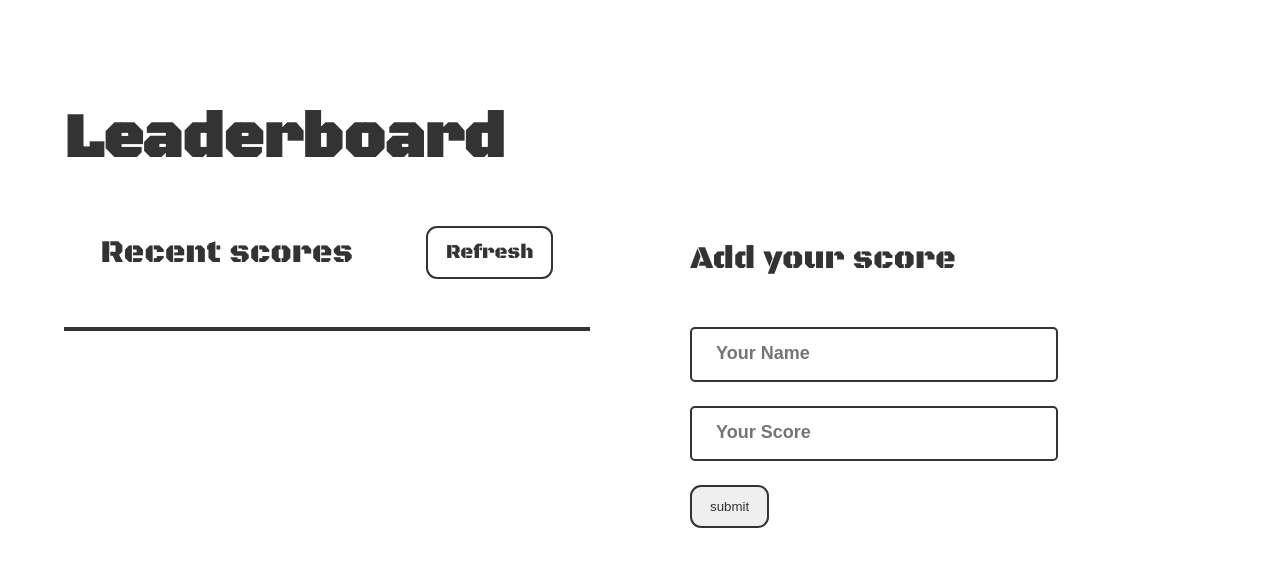
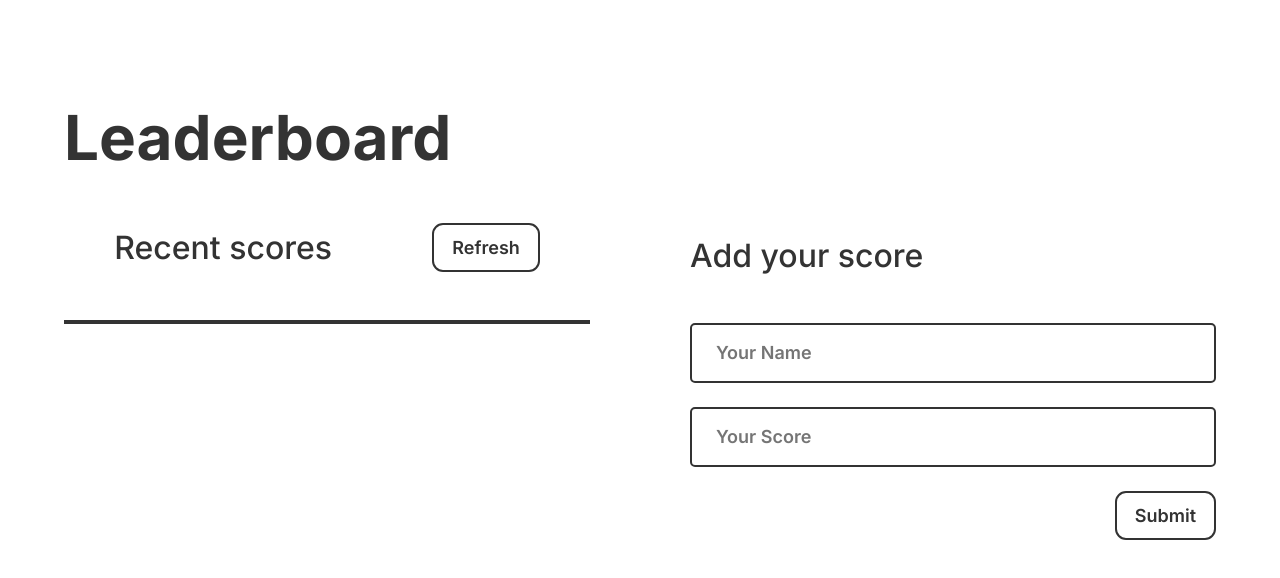
Before and after one commit to AjroudiRida/Leaderboard, a website built with webpack: page src/index.html in a window 1280 px wide. Built offline with nearby package versions, Linux system fonts and the light colour scheme; no server answers.

Commit message:
add styling

```diff
--- a/src/css/style.css
+++ b/src/css/style.css
@@ -9,7 +9,7 @@ html {
 }
 
 body {
-  font-family: "Black Ops One", cursive;
+  font-family: 'Inter', sans-serif;
   font-size: 2rem;
   font-weight: 400;
   color: #333;
@@ -62,6 +62,9 @@ body {
   border-radius: 11px;
   border: 2px solid #333;
   text-decoration: none;
+  font-family: inherit;
+  font-size: 1.8rem;
+  font-weight: 600;
 }
 
 .score-list {
@@ -85,15 +88,18 @@ body {
 
 .form-item {
   padding: 1.8rem 2.4rem;
-  max-width: 70%;
   border: 2px solid #333;
   border-radius: 5px;
+  font-size: 1.6rem;
+  font-weight: 600;
+  font-family: inherit;
 }
 
 .form-item::placeholder {
   text-transform: capitalize;
   font-size: 1.8rem;
   font-weight: 600;
+  font-family: inherit;
 }
 
 .form-btn {
@@ -102,5 +108,11 @@ body {
   border-radius: 11px;
   border: 2px solid #333;
   text-decoration: none;
-  align-self: start;
+  align-self: end;
+  font-size: 1.8rem;
+  font-family: inherit;
+  font-weight: 600;
+  text-transform: capitalize;
+  background: none;
+  cursor: pointer;
 }
--- a/src/index.html
+++ b/src/index.html
@@ -6,7 +6,7 @@
     <link rel="preconnect" href="https://fonts.googleapis.com" />
     <link rel="preconnect" href="https://fonts.gstatic.com" crossorigin />
     <link
-      href="https://fonts.googleapis.com/css2?family=Black+Ops+One&display=swap"
+      href="https://fonts.googleapis.com/css2?family=Inter:wght@400;500;600;700;800;900&display=swap"
       rel="stylesheet"
     />
     <title>Leaderboard</title>
```
